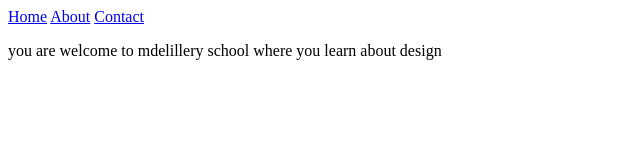
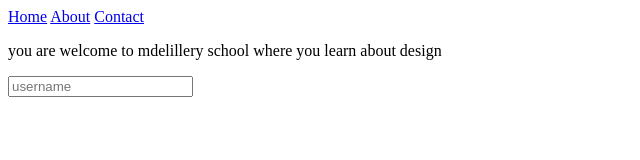
Before and after one commit to LINCOM011/medillery-school-app, a plain HTML site: page index.html in a window 1280 px wide. Shown: the whole page, without its empty margins (0-640 px from the left). Drawn offline with Linux system fonts and the light colour scheme.

Commit message:
form added to the index.html file

```diff
--- a/index.html
+++ b/index.html
@@ -16,6 +16,9 @@
     </header>
     <main>
         <p>you are welcome to mdelillery school where you learn about design</p>
+   <form>
+    <input type="text" placeholder="username">
+   </form>
     </main>
 </body>
 </html>
```
